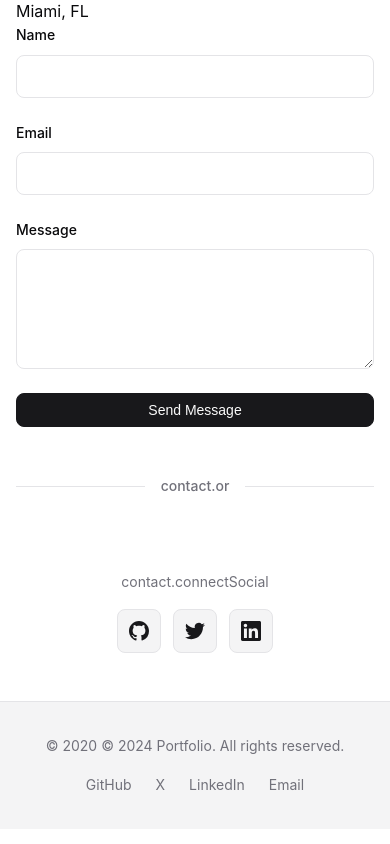
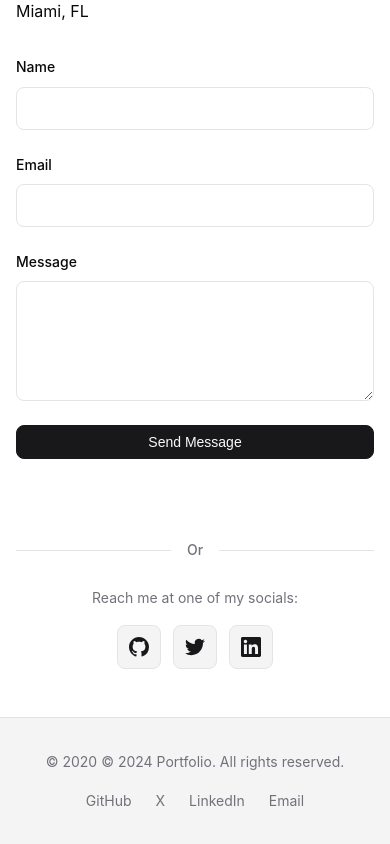
Before and after one commit to omiinaya/react-portfolio, a React (Create React App) app: page / in a window 390 px wide. Shown: the part 8060-8904 px from the top of the page. Built offline with nearby package versions, Linux system fonts and the light colour scheme.

Commit message:
added socials at the contatct me section

```diff
--- a/src/locales/en/translation.json
+++ b/src/locales/en/translation.json
@@ -96,7 +96,9 @@
     "locationValue": "New York, NY",
     "send": "Send Message",
     "success": "Message sent successfully!",
-    "error": "Failed to send message. Please try again."
+    "error": "Failed to send message. Please try again.",
+    "or": "Or",
+    "connectSocial": "Reach me at one of my socials:"
   },
   "footer": {
     "copyright": "© 2024 Portfolio. All rights reserved.",
--- a/src/locales/es/translation.json
+++ b/src/locales/es/translation.json
@@ -96,7 +96,9 @@
     "locationValue": "Nueva York, NY",
     "send": "Enviar Mensaje",
     "success": "¡Mensaje enviado con éxito!",
-    "error": "Error al enviar el mensaje. Por favor, inténtalo de nuevo."
+    "error": "Error al enviar el mensaje. Por favor, inténtalo de nuevo.",
+    "or": "O",
+    "connectSocial": "Contáctame en una de mis redes sociales:"
   },
   "footer": {
     "copyright": "© 2024 Portafolio. Todos los derechos reservados.",
--- a/src/sections/Contact.tsx
+++ b/src/sections/Contact.tsx
@@ -84,13 +84,15 @@ const Contact: React.FC = () => {
             <button type="submit" className="btn btn-primary">
               {t('contact.send')}
             </button>
+          </form>
+        </div>
 
-            {/* "Or" divider */}
+        {/* "Or" divider and Social Media Links - Now positioned below both contact columns */}
+        <div className="contact-social-section">
           <div className="contact-divider">
             <span className="divider-text">{t('contact.or') || 'Or'}</span>
           </div>
 
-            {/* Social Media Links */}
           <div className="social-media-section">
             <p className="social-media-text">
               {t('contact.connectSocial') || 'Connect with me on social media:'}
@@ -127,7 +129,6 @@ const Contact: React.FC = () => {
               })}
             </div>
           </div>
-          </form>
         </div>
       </div>
     </section>
--- a/src/styles/theme.css
+++ b/src/styles/theme.css
@@ -1374,6 +1374,17 @@ p {
   font-weight: 500;
 }
 
+/* Contact Social Section - Positioned below both contact columns */
+.contact-social-section {
+  grid-column: 1 / -1;
+  text-align: center;
+  /*
+  margin-top: var(--spacing-12);
+  padding-top: var(--spacing-8);
+  border-top: 1px solid hsl(var(--border));
+  */
+}
+
 /* Social Media Section Styles */
 .social-media-section {
   text-align: center;
@@ -1419,8 +1430,18 @@ p {
   border-radius: var(--radius);
 }
 
-/* Mobile Responsive Styles for Social Media */
+/* Mobile Responsive Styles for Contact Section */
 @media (max-width: 768px) {
+  .contact-content {
+    grid-template-columns: 1fr;
+    gap: var(--spacing-8);
+  }
+
+  .contact-social-section {
+    margin-top: var(--spacing-8);
+    padding-top: var(--spacing-6);
+  }
+
   .social-media-links {
     gap: var(--spacing-3);
   }
```
Lines whose indentation alone changed are shown as unchanged.
